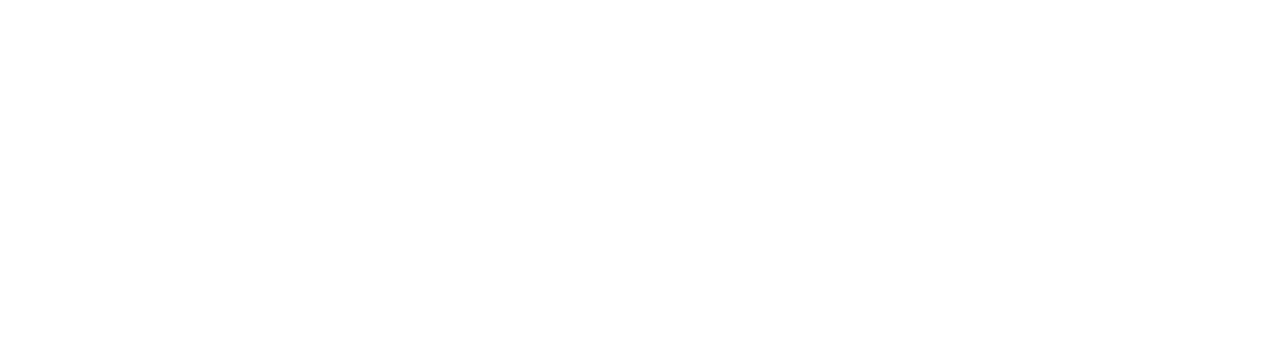
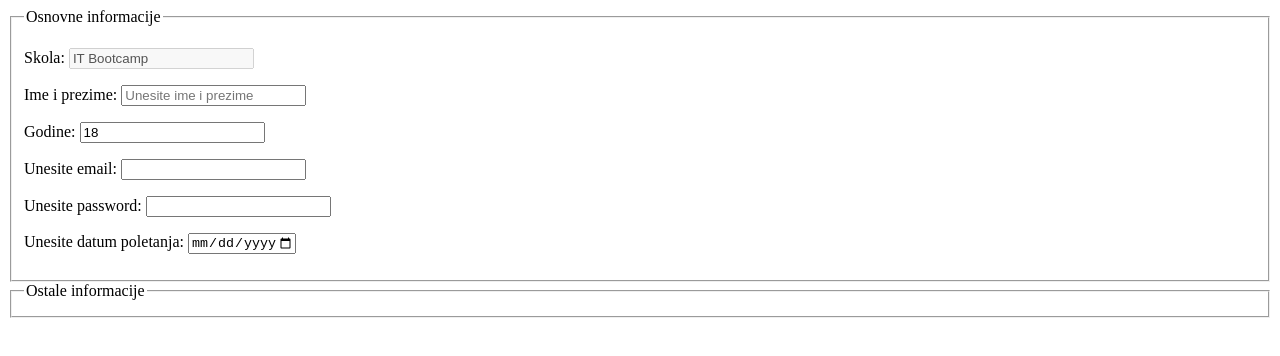
Before and after one commit to NNikolaM/skolskiRad, a plain HTML site: page index.html in a window 1280 px wide. Drawn offline with Linux system fonts and the light colour scheme.

Commit message:
HTML forma

```diff
--- a/index.html
+++ b/index.html
@@ -6,6 +6,38 @@
     <title>Hello world</title>
 </head>
 <body>
+    <form>
+        <fieldset>
+            <legend>Osnovne informacije</legend>
+            <p>
+                <label>Skola:</label>
+                <input type="text" value="IT Bootcamp" disabled>
+            </p>
+            <p>
+                <label>Ime i prezime:</label>
+                <input type="text" placeholder="Unesite ime i prezime">
+            </p>
+            <p>
+                <label>Godine:</label>
+                <input type="number" value="18" min="18" step="1">
+            </p>
+            <p>
+                <label>Unesite email:</label>
+                <input type="email">
+            </p>
+            <p>
+                <label>Unesite password:</label>
+                <input type="password">
+            </p>
+            <p>
+                <label>Unesite datum poletanja:</label>
+                <input type="date" min="2020-12-01" max="2021-01-31" step="7">
+            </p>
 
+        </fieldset>
+        <fieldset>
+            <legend>Ostale informacije</legend>
+        </fieldset>
+    </form>
 </body>
 </html>
```
